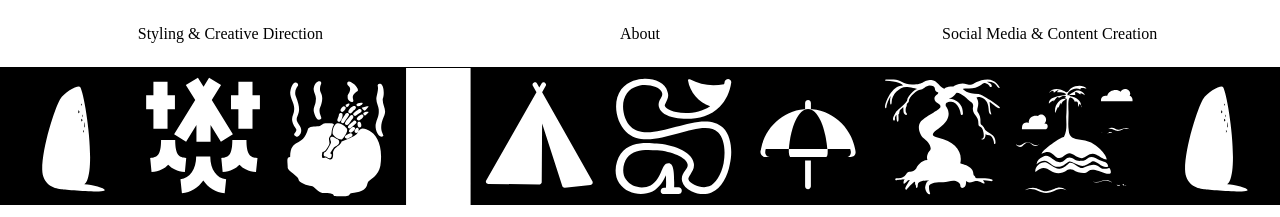
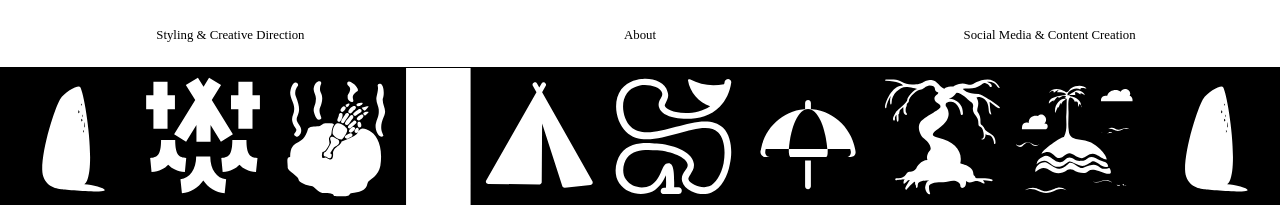
Before and after one commit to basharalidreesi/lab, a Jekyll site: the page built from index.md, in a window 1280 px wide. Shown: the top 217 px of the page. Built offline with Jekyll 4.4.1, drawn with Linux system fonts in a browser that asks for light colours.

Commit message:
Update default.html

```diff
--- a/_layouts/default.html
+++ b/_layouts/default.html
@@ -39,7 +39,7 @@
 					{% for item in sorted %}
 						{% if item.is_navigation_list_item == true %}
 							<li class="navigation_list_wrapper-navigation_list_item {% if item.url == page.url %}--active_navigation_list_item{% endif %} --text_align_center">
-								<a class="--color_black" href="{{ item.url }}">
+								<a class="--color_black --font_size_universal_answer_single" href="{{ item.url }}">
 									{{ item.title }}
 								</a>
 							</li>
```
